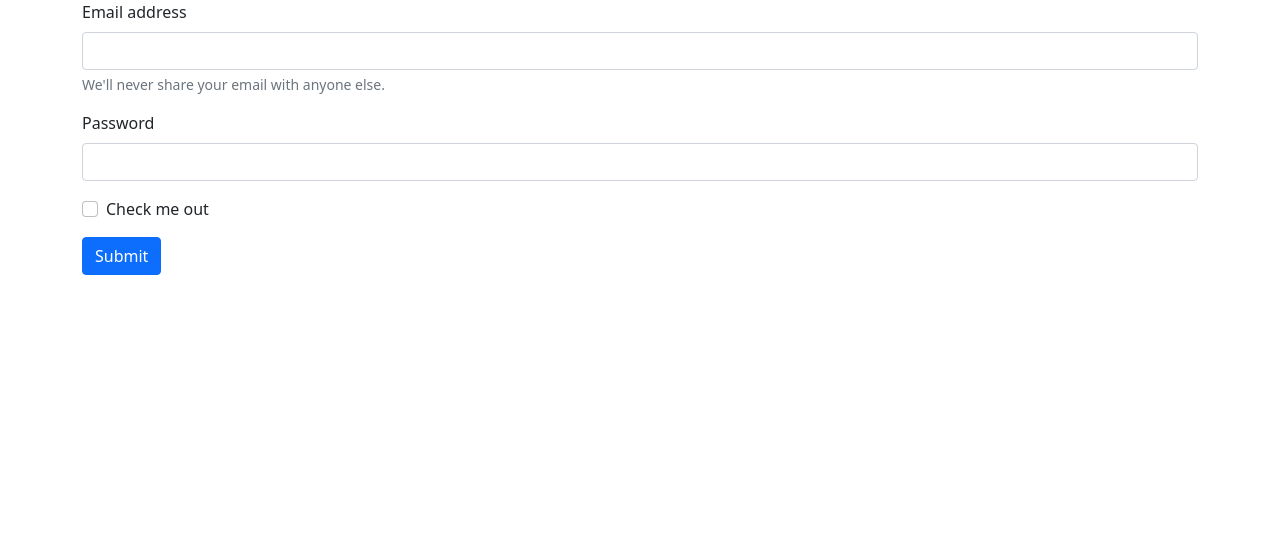
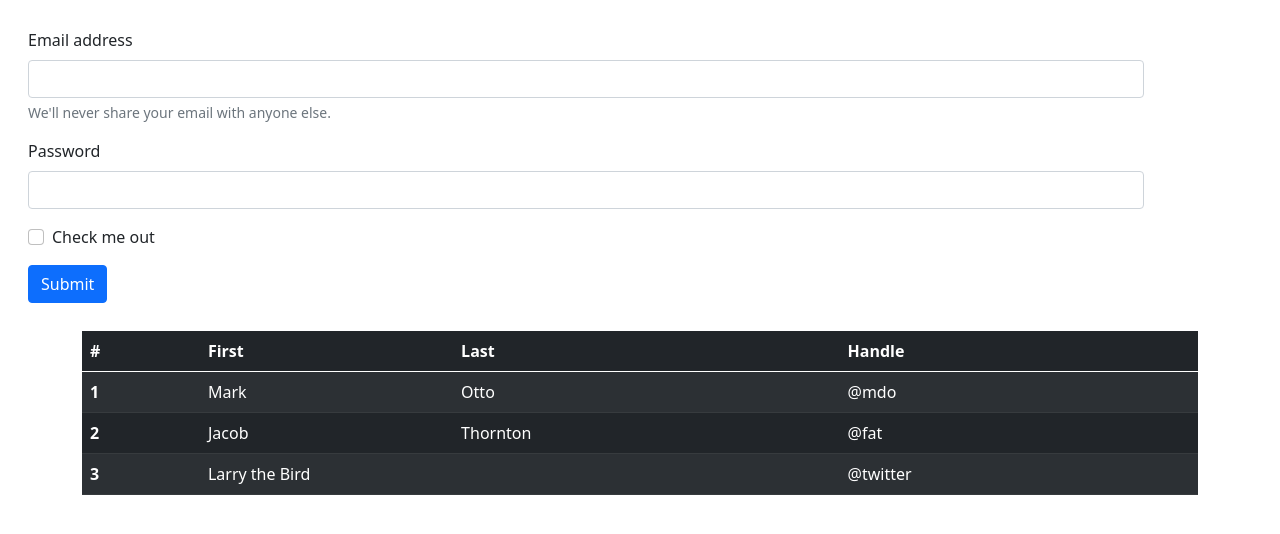
Before and after one commit to CIPHERTron/krypton, a Flask app: page / in a window 1280 px wide. Shown: the part 56-590 px from the top of the page. Run offline with Flask 2, Linux system fonts and the light colour scheme.

Commit message:
Add Table component

```diff
--- a/templates/index.html
+++ b/templates/index.html
@@ -48,7 +48,7 @@
                 </div>
         </nav>
 
-        <div class="container">
+        <div class="container" style="margin: 28px 16px;">
                 <form>
                         <div class="mb-3">
                                 <label for="exampleInputEmail1" class="form-label">Email address</label>
@@ -67,6 +67,38 @@
                 </form>
         </div>
 
+        <div class="container">
+                <table class="table table-dark table-striped">
+                        <thead>
+                        <tr>
+                                <th scope="col">#</th>
+                                <th scope="col">First</th>
+                                <th scope="col">Last</th>
+                                <th scope="col">Handle</th>
+                        </tr>
+                        </thead>
+                        <tbody>
+                        <tr>
+                                <th scope="row">1</th>
+                                <td>Mark</td>
+                                <td>Otto</td>
+                                <td>@mdo</td>
+                        </tr>
+                        <tr>
+                                <th scope="row">2</th>
+                                <td>Jacob</td>
+                                <td>Thornton</td>
+                                <td>@fat</td>
+                        </tr>
+                        <tr>
+                                <th scope="row">3</th>
+                                <td colspan="2">Larry the Bird</td>
+                                <td>@twitter</td>
+                        </tr>
+                        </tbody>
+                </table>
+        </div>
+
     <!-- Optional JavaScript; choose one of the two! -->
 
     <!-- Option 1: Bootstrap Bundle with Popper -->
```
